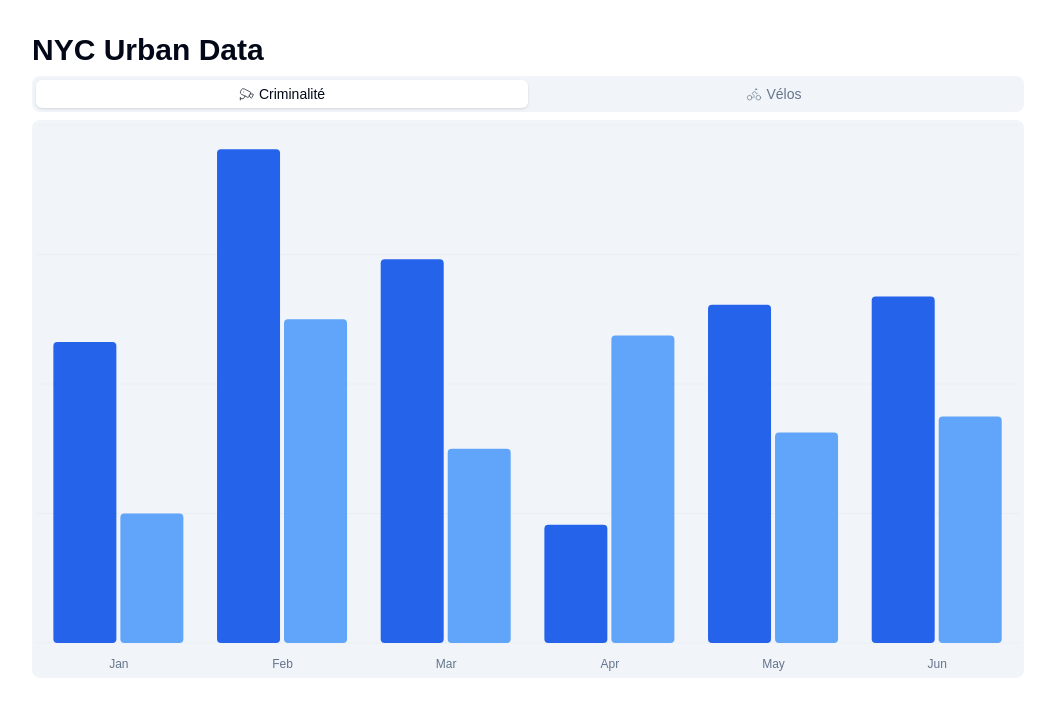
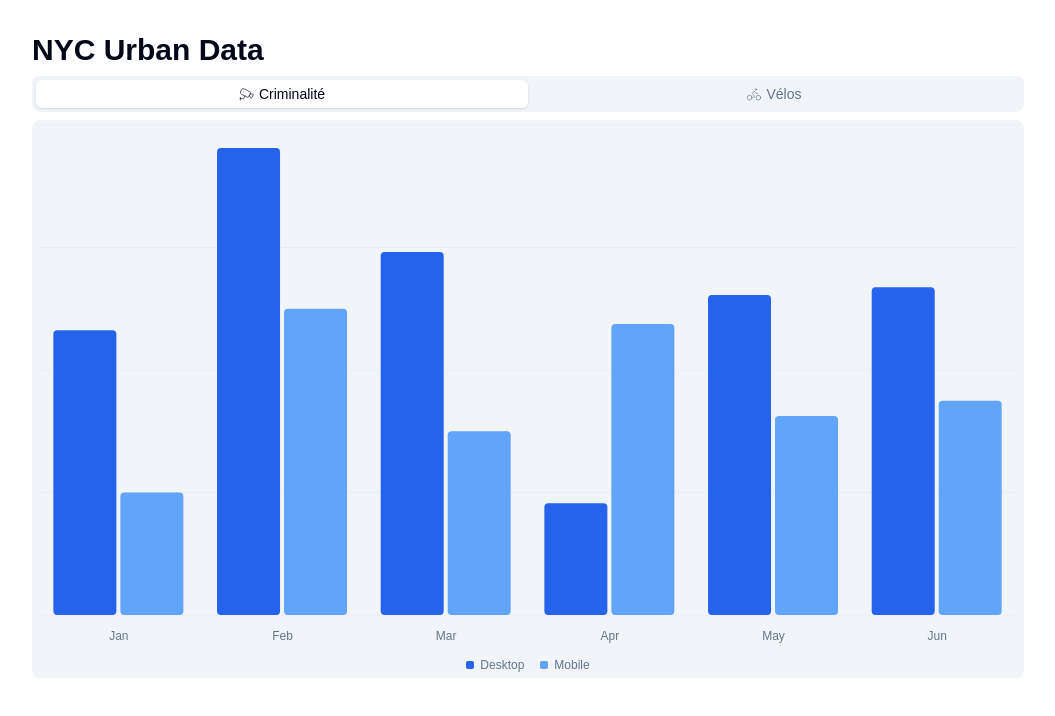
Before and after one commit to MisterAzix/hetic-urban-data-analytics, a Next.js app: page / in a window 1280 px wide. Shown: the top 716 px of the page, without its empty margins (112-1167 px from the left). Built offline with nearby package versions, Linux system fonts and the light colour scheme.

Commit message:
feat: legend

```diff
--- a/src/components/CrimeTab.tsx
+++ b/src/components/CrimeTab.tsx
@@ -6,6 +6,8 @@ import {
   ChartContainer,
   ChartTooltip,
   ChartTooltipContent,
+  ChartLegend,
+  ChartLegendContent,
 } from '@/components/ui/chart';
 
 const chartData = [
@@ -41,6 +43,7 @@ export default function BicycleTab() {
           tickFormatter={(value) => value.slice(0, 3)}
         />
         <ChartTooltip content={<ChartTooltipContent />} />
+        <ChartLegend content={<ChartLegendContent />} />
         <Bar dataKey="desktop" fill="var(--color-desktop)" radius={4} />
         <Bar dataKey="mobile" fill="var(--color-mobile)" radius={4} />
       </BarChart>
```
